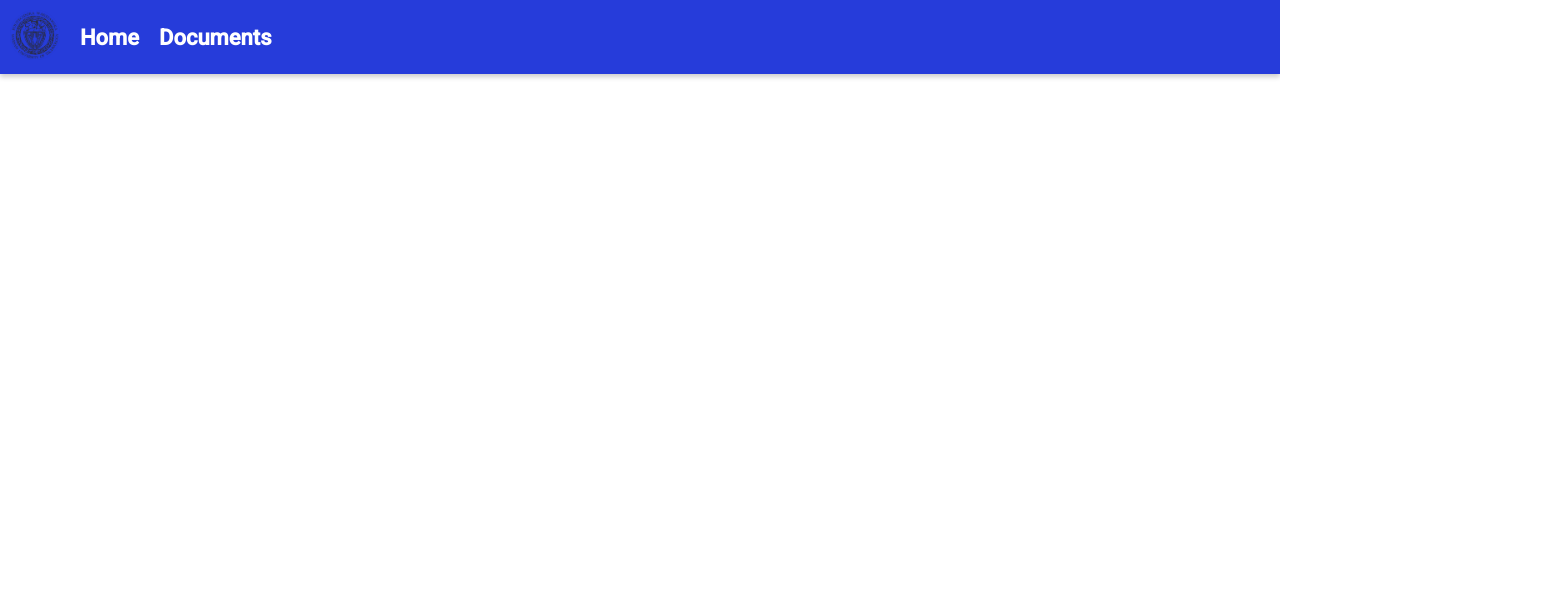
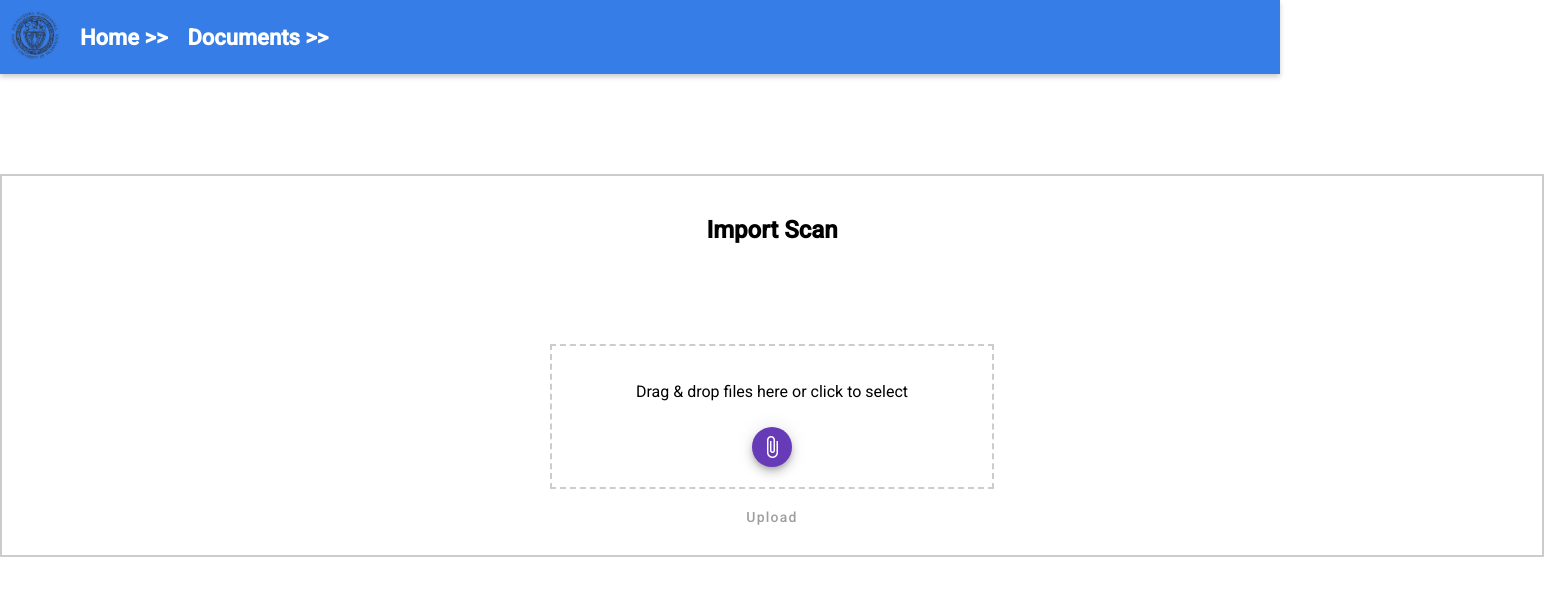
Before and after one commit to bborkowsp/electronic-document-management-system, an Angular app in the folder emdsystem-frontend/: page /import-scan in a window 1280 px wide. Before the commit this address led to /. Shown: the top 596 px of the page, 1544 px wide, since content can reach past the window. Built offline with nearby package versions, Linux system fonts and the light colour scheme.

Commit message:
import scan

```diff
--- a/emdsystem-frontend/src/app/app-routing.module.ts
+++ b/emdsystem-frontend/src/app/app-routing.module.ts
@@ -2,11 +2,15 @@ import {NgModule} from '@angular/core';
 import {RouterModule, Routes} from '@angular/router';
 import {HomeComponent} from "./home/home.component";
 import {DocumentListComponent} from "./document/components/document-list/document-list.component";
+import {ImportScanComponent} from "./import-scan/import-scan.component";
+import {SearchDocumentComponent} from "./search-document/search-document.component";
 
 const routes: Routes = [
   {path: '', redirectTo: 'home', pathMatch: 'full'},
   {path: 'home', component: HomeComponent},
-  {path: 'document-list', component: DocumentListComponent}
+  {path: 'document-list', component: DocumentListComponent},
+  {path: 'import-scan', component: ImportScanComponent},
+  {path: 'search-document', component: SearchDocumentComponent}
 ];
 
 @NgModule({
--- a/emdsystem-frontend/src/app/app.module.ts
+++ b/emdsystem-frontend/src/app/app.module.ts
@@ -13,11 +13,15 @@ import {MatIconModule} from "@angular/material/icon";
 import {MatToolbarModule} from "@angular/material/toolbar";
 import {MatFormFieldModule} from "@angular/material/form-field";
 import {MatButtonModule} from "@angular/material/button";
+import { ImportScanComponent } from './import-scan/import-scan.component';
+import { SearchDocumentComponent } from './search-document/search-document.component';
 
 @NgModule({
   declarations: [
     AppComponent,
     HomeComponent,
+    ImportScanComponent,
+    SearchDocumentComponent,
   ],
   imports: [
     BrowserModule,
--- a/emdsystem-frontend/src/app/home/home.component.html
+++ b/emdsystem-frontend/src/app/home/home.component.html
@@ -1,18 +1,18 @@
 <div class="row">
   <div class="column">
-    <div class="image-text-pair">
+    <div routerLink="/import-scan" class="image-text-pair" style="cursor: pointer;">
       <img src="assets/import-doc.svg" alt="Picture1" class="svg-icon">
       <span>Import scans</span>
     </div>
   </div>
   <div class="column">
-    <div class="image-text-pair">
+    <div routerLink="/document-list" class="image-text-pair" style="cursor: pointer;">
       <img src="assets/list-of-docs.svg" alt="Picture2" class="svg-icon">
       <span>Documents list after OCR</span>
     </div>
   </div>
   <div class="column">
-    <div class="image-text-pair">
+    <div routerLink="/search-document" class="image-text-pair" style="cursor: pointer;">
       <img src="assets/search-doc.svg" alt="Picture3" class="svg-icon">
       <span>Search document</span>
     </div>
--- a/emdsystem-frontend/src/app/home/home.component.scss
+++ b/emdsystem-frontend/src/app/home/home.component.scss
@@ -24,11 +24,10 @@
 }
 
 .image-text-pair .svg-icon {
-  fill: #ff0000; /* Set the fill color to red - adjust to your desired color */
 }
 
 .image-text-pair span {
   font-weight: bold;
   font-size: 20px;
-  color: rgb(38, 60, 218);
+  color: #377DE7;
 }
--- /dev/null
+++ b/emdsystem-frontend/src/app/import-scan/import-scan.component.html
@@ -0,0 +1,18 @@
+<div class="outer-container">
+  <h2>Import Scan</h2>
+  <div class="drop-container" (dragover)="onDragOver($event)" (drop)="onDrop($event)">
+    <p>Drag & drop files here or click to select</p>
+    <input type="file" (change)="onFilesSelected($event)" accept=".pdf,.doc,.docx" multiple style="display: none;"
+           #fileInput>
+    <button mat-mini-fab color="primary" class="upload-btn" (click)="fileInput.click()">
+      <mat-icon>attach_file</mat-icon>
+    </button>
+    <div *ngIf="fileNames.length > 0" class="selected-files">
+      <p>Selected files:</p>
+      <ul>
+        <li *ngFor="let fileName of fileNames">{{ fileName }}</li>
+      </ul>
+    </div>
+  </div>
+  <button mat-button class="upload-button" (click)="uploadFiles()" [disabled]="fileNames.length === 0">Upload</button>
+</div>
--- /dev/null
+++ b/emdsystem-frontend/src/app/import-scan/import-scan.component.scss
@@ -0,0 +1,34 @@
+.outer-container {
+  margin-top: 100px;
+  width: 1500px;
+  border: 2px solid #ccc;
+  padding: 20px;
+  text-align: center;
+  margin-left: auto;
+  margin-right: auto;
+}
+
+.drop-container {
+  margin-top: 100px;
+  margin-left: auto;
+  margin-right: auto;
+  width: 400px;
+  border: 2px dashed #ccc;
+  padding: 20px;
+  text-align: center;
+  cursor: pointer;
+}
+
+
+.selected-file {
+  margin-top: 10px;
+  font-weight: bold;
+}
+
+.upload-btn {
+  margin-top: 10px;
+}
+
+.upload-button {
+  margin-top: 10px;
+}
--- /dev/null
+++ b/emdsystem-frontend/src/app/import-scan/import-scan.component.ts
@@ -0,0 +1,65 @@
+import {Component} from '@angular/core';
+import {HttpClient} from "@angular/common/http";
+
+@Component({
+  selector: 'app-import-scan',
+  templateUrl: './import-scan.component.html',
+  styleUrls: ['./import-scan.component.scss']
+})
+export class ImportScanComponent {
+  fileNames: string[] = [];
+  selectedFiles: File[] = [];
+
+  constructor(private http: HttpClient) {
+  }
+
+  onFilesSelected(event: Event) {
+    const inputElement = event.target as HTMLInputElement;
+
+    if (inputElement.files && inputElement.files.length > 0) {
+      this.selectedFiles = Array.from(inputElement.files);
+      this.fileNames = this.selectedFiles.map(file => file.name);
+    }
+  }
+
+  onFileDropped(event: any) {
+    const files = event.dataTransfer.files;
+
+    if (files.length > 0) {
+      this.selectedFiles = Array.from(files);
+      this.fileNames = this.selectedFiles.map(file => file.name);
+    }
+  }
+
+  uploadFiles() {
+    if (this.selectedFiles.length > 0) {
+      const formData = new FormData();
+      this.selectedFiles.forEach(file => {
+        formData.append('files', file);
+      });
+
+      // Example: Upload to the server using HttpClient
+      // const upload$ = this.http.post("/api/upload", formData);
+
+      // upload$.subscribe(response => {
+      //   // Handle the server response
+      // });
+
+      // Reload the page after uploading files
+      window.location.reload();
+    }
+  }
+
+  // Prevent default drag behaviors
+  onDragOver(event: any) {
+    event.preventDefault();
+    event.stopPropagation();
+  }
+
+  // Handle drop event
+  onDrop(event: any) {
+    event.preventDefault();
+    event.stopPropagation();
+    this.onFileDropped(event);
+  }
+}
--- a/emdsystem-frontend/src/app/scaffold/menubar/navbar.component.html
+++ b/emdsystem-frontend/src/app/scaffold/menubar/navbar.component.html
@@ -3,8 +3,8 @@
     <img src="assets/pw-logo.png" alt="My App Logo"/>
   </div>
   <ul class="navbar-links">
-    <li><a routerLink="/">Home</a></li>
-    <li><a routerLink="/document-list">Documents</a></li>
+    <li><a routerLink="/">Home >></a></li>
+    <li><a routerLink="/document-list">Documents >></a></li>
   </ul>
   <div class="navbar-actions">
     <!-- Add login/logout buttons or user-related actions here -->
--- a/emdsystem-frontend/src/app/scaffold/menubar/navbar.component.scss
+++ b/emdsystem-frontend/src/app/scaffold/menubar/navbar.component.scss
@@ -2,7 +2,7 @@
   display: flex;
   align-items: center;
   padding: 10px;
-  background-color: rgb(38, 60, 218);
+  background-color: #377DE7;
   box-shadow: 0 3px 5px rgba(0, 0, 0, 0.2);
 }
 
--- /dev/null
+++ b/emdsystem-frontend/src/app/search-document/search-document.component.html
@@ -0,0 +1 @@
+<p>search-document works!</p>
```
Also changed, not shown: emdsystem-frontend/src/app/search-document/search-document.component.ts (added, +10 -0 lines), emdsystem-frontend/src/app/search-document/search-document.component.scss (added), 2 other files (tests, documents, lock files or other folders).
